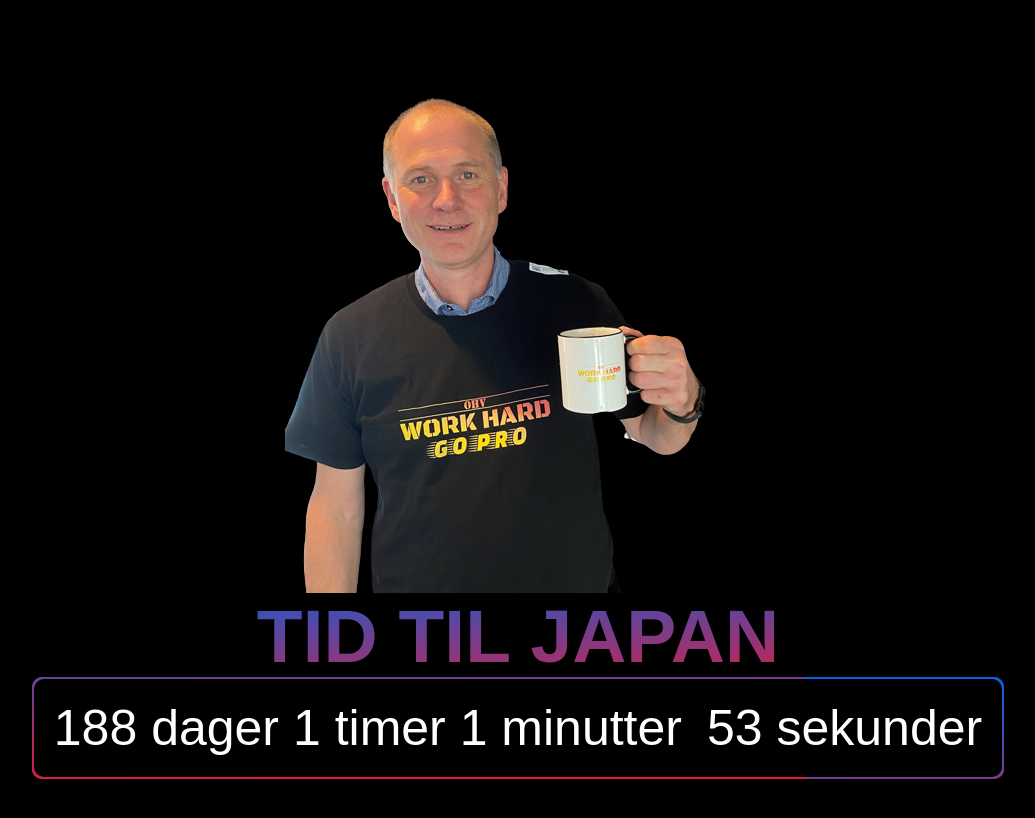
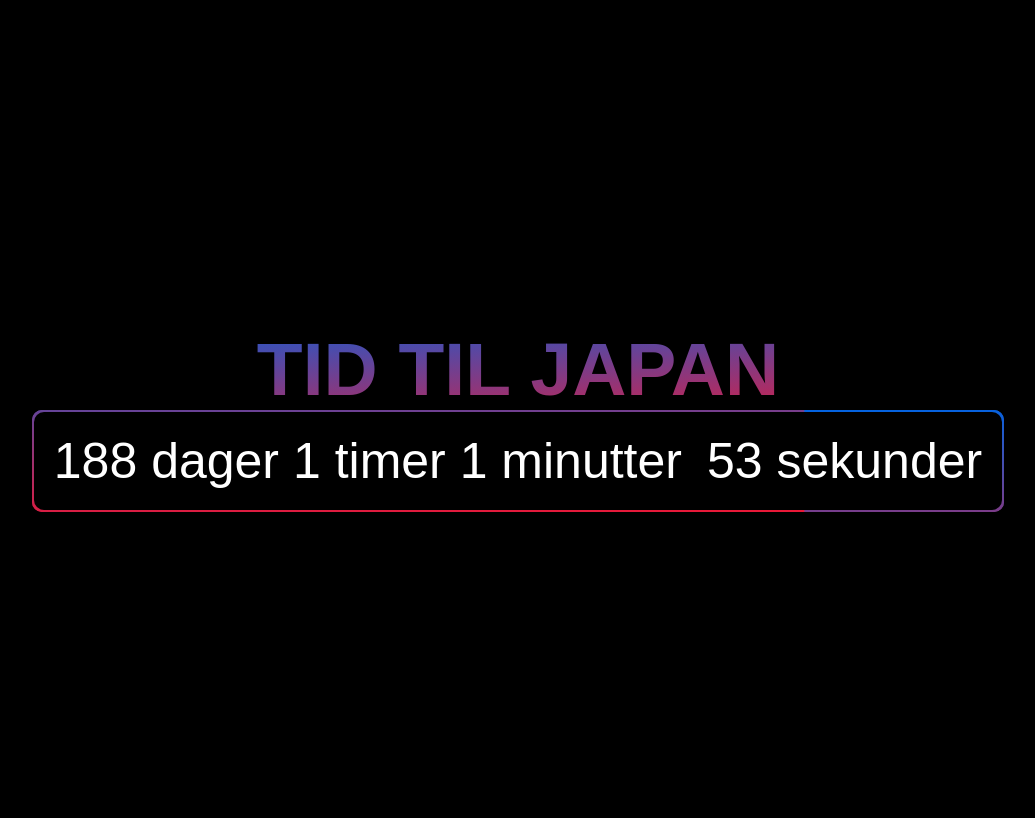
Before and after one commit to vebits/fat-countdown, a React (Create React App) app: page / in a window 1280 px wide. Shown: the whole page, without its empty margins (122-1157 px from the left). Built offline with nearby package versions, Linux system fonts and the light colour scheme.

Commit message:
Update App.js

```diff
--- a/src/App.js
+++ b/src/App.js
@@ -13,7 +13,6 @@ function App() {
       // Render a countdown
       return (
         <div className="main">
-          <img src="/bk.png" />
           <h1 data-heading="SHINE">Tid til JAPAN</h1>
           <div className="timer">
             {days} dager {" "}
```
